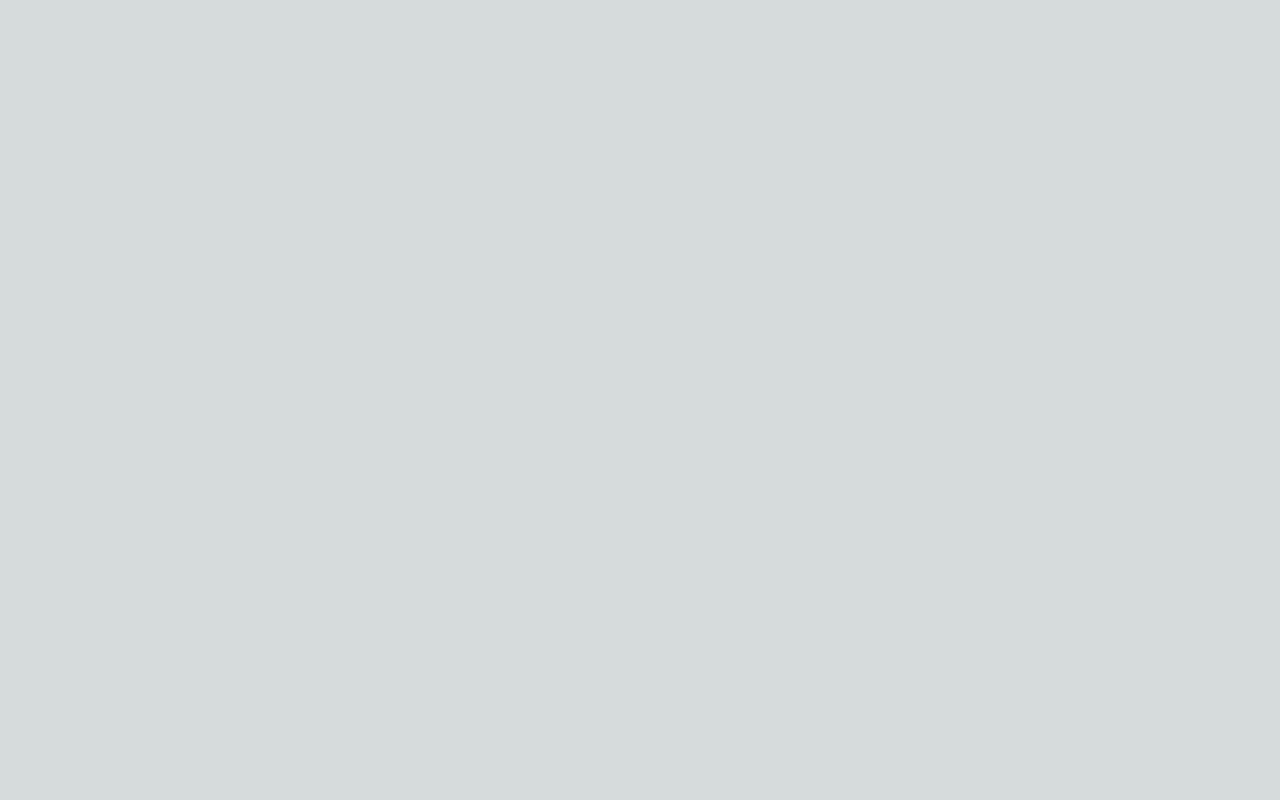
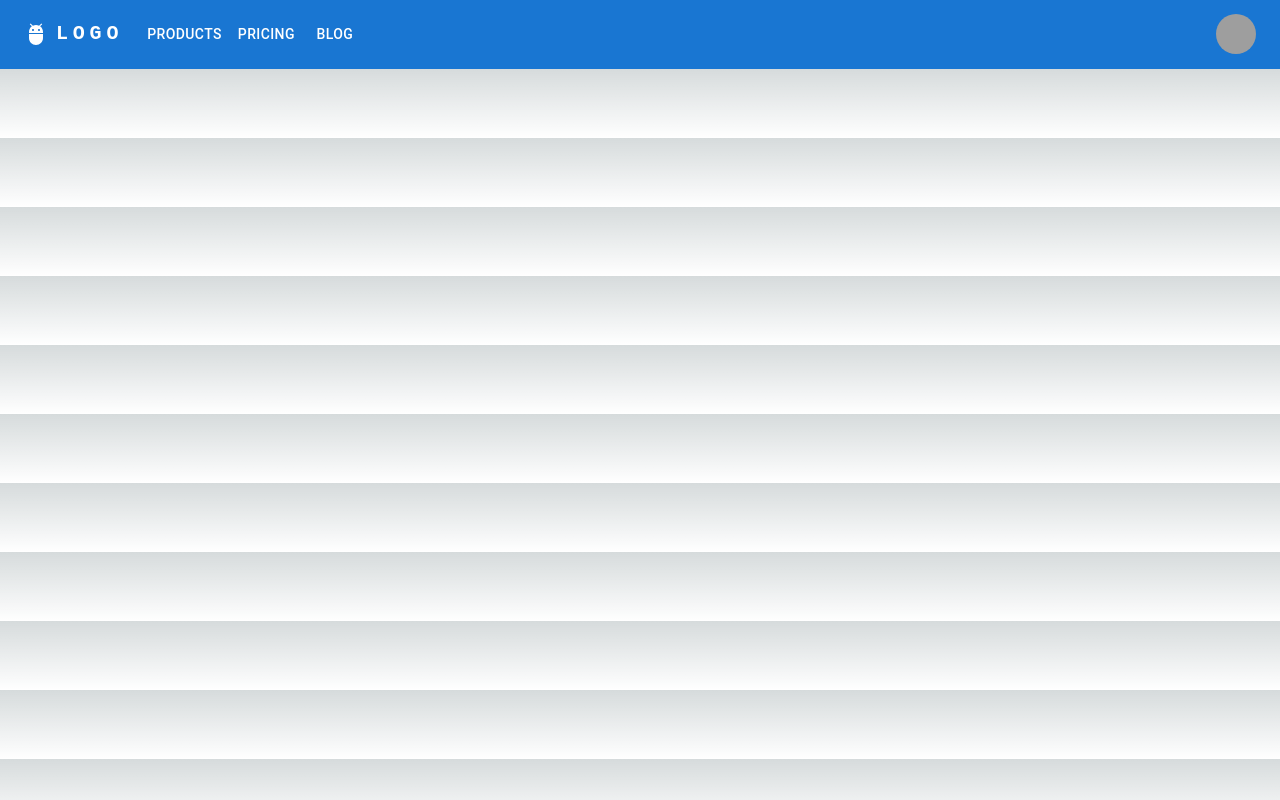
Before and after one commit to Kumampet/portfolio, a Next.js app: page / in a window 1280 px wide. Built offline with nearby package versions, Linux system fonts and the light colour scheme; grey boxes are pictures that could not be loaded.

Commit message:
Appbar設置

```diff
--- a/src/app/layout.tsx
+++ b/src/app/layout.tsx
@@ -1,6 +1,8 @@
+import React from 'react';
 import type { Metadata } from 'next';
 import { Inter } from 'next/font/google';
 import './globals.scss';
+import CustomAppBar from '@/components/Appbar';
 
 const inter = Inter({ subsets: ['latin'] });
 
@@ -9,10 +11,13 @@ export const metadata: Metadata = {
   description: 'Generated by create next app'
 }
 
-export default function RootLayout ({ children }: Readonly<{ children: React.ReactNode }>): JSX.Element {
+export default function RootLayout({ children }: Readonly<{ children: React.ReactNode }>): JSX.Element {
   return (
     <html lang='ja'>
-      <body className={inter.className}>{children}</body>
+      <body className={inter.className}>
+        <CustomAppBar />
+        {children}
+      </body>
     </html>
   );
 }
--- a/src/app/page.tsx
+++ b/src/app/page.tsx
@@ -3,7 +3,6 @@ import React from 'react';
 export default function Home() {
   return (
     <React.Fragment>
-
     </React.Fragment>
   );
 }
--- a/src/components/Appbar.tsx
+++ b/src/components/Appbar.tsx
@@ -1,4 +1,5 @@
-import * as React from 'react';
+'use client'
+import React, { useState, } from 'react';
 import AppBar from '@mui/material/AppBar';
 import Box from '@mui/material/Box';
 import Toolbar from '@mui/material/Toolbar';
@@ -16,9 +17,9 @@ import AdbIcon from '@mui/icons-material/Adb';
 const pages = ['Products', 'Pricing', 'Blog'];
 const settings = ['Profile', 'Account', 'Dashboard', 'Logout'];
 
-function ResponsiveAppBar() {
-	const [anchorElNav, setAnchorElNav] = React.useState<null | HTMLElement>(null);
-	const [anchorElUser, setAnchorElUser] = React.useState<null | HTMLElement>(null);
+function CustomAppBar() {
+	const [anchorElNav, setAnchorElNav] = useState<null | HTMLElement>(null);
+	const [anchorElUser, setAnchorElUser] = useState<null | HTMLElement>(null);
 
 	const handleOpenNavMenu = (event: React.MouseEvent<HTMLElement>) => {
 		setAnchorElNav(event.currentTarget);
@@ -159,4 +160,4 @@ function ResponsiveAppBar() {
 		</AppBar>
 	);
 }
-export default ResponsiveAppBar;
+export default CustomAppBar;
```
